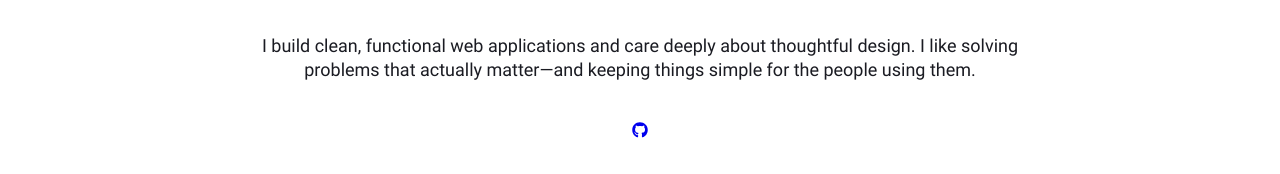
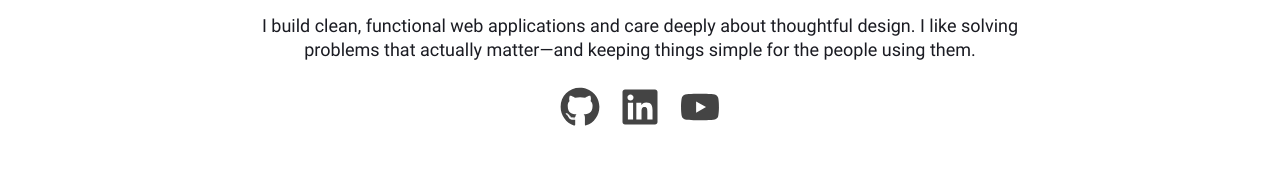
Before and after one commit to ValTsan/Portfolio, a React (Vite) app: page / in a window 1280 px wide. Shown: the part 704-878 px from the top of the page. Built offline with nearby package versions, Linux system fonts and the light colour scheme.

Commit message:
Add social href

```diff
--- a/src/components/Main/Main.css
+++ b/src/components/Main/Main.css
@@ -17,8 +17,9 @@
   width: 100%;
   max-width: 800px;
   text-align: center;
-  padding-top: 100px;
+  padding-top: 80px;
 }
+
 .main__image {
   max-width: 364px;
   max-height: 364px;
@@ -56,7 +57,10 @@
   justify-content: center;
   gap: 20px;
   padding-top: 20px;
-  color: gray;
-  width: 50px;
-  height: 50px;
 }
+
+.main__socials a {
+  color: #444;
+  font-size: 40px;
+  transition: transform 0.2s ease, color 0.2s ease;
+}
--- a/src/components/Main/Main.jsx
+++ b/src/components/Main/Main.jsx
@@ -1,7 +1,7 @@
 import React from "react";
 import "./Main.css";
 import { FaGithub } from "react-icons/fa";
-import { FaLinkedin, FaTwitter } from "react-icons/fa";
+import { FaLinkedin, FaYoutube } from "react-icons/fa";
 import Headshot from "../../../public/headshot.jpeg";
 
 function Main() {
@@ -23,6 +23,20 @@ function Main() {
           >
             <FaGithub />
           </a>
+          <a
+            href="https://www.linkedin.com/in/valerietsan/"
+            target="_blank"
+            rel="noopener noreferrer"
+          >
+            <FaLinkedin />
+          </a>
+          <a
+            href="https://www.youtube.com/@ValerieTsan"
+            target="_blank"
+            rel="noopener noreferrer"
+          >
+            <FaYoutube />
+          </a>
         </div>
       </div>
     </section>
```
